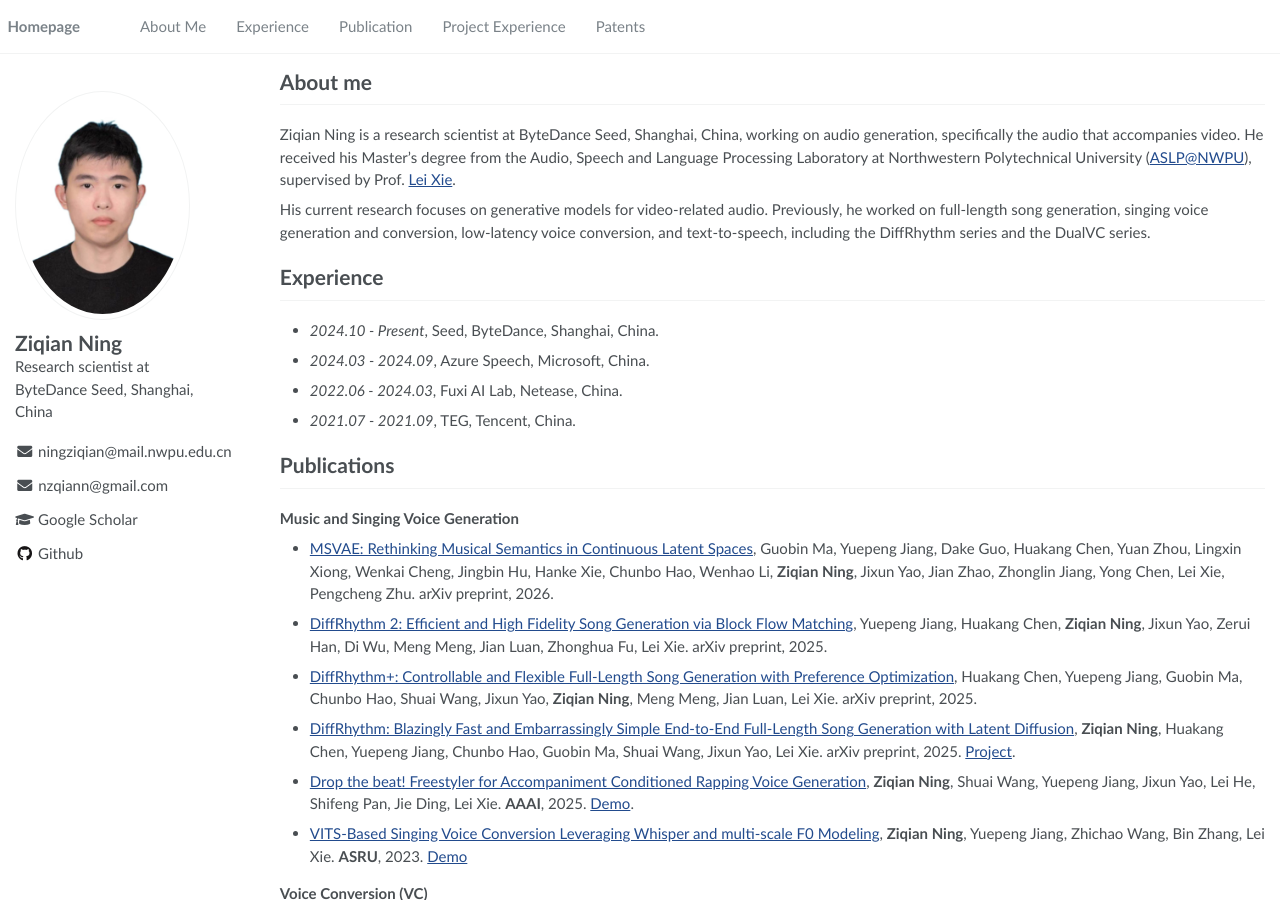
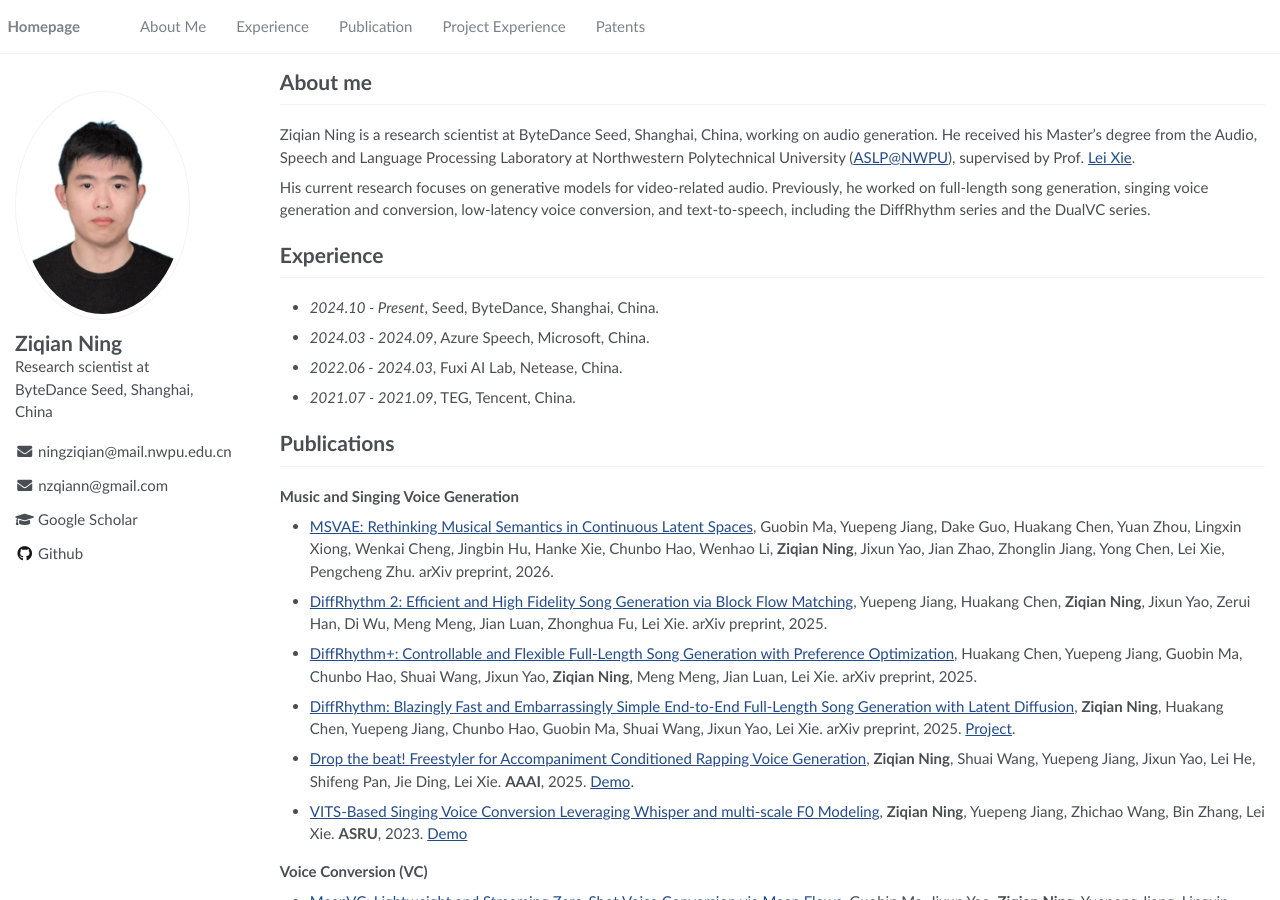
Before and after one commit to NZqian/NZqian.github.io, a Jekyll site: the page built from _pages/about.md, in a window 1280 px wide and 900 px high. Built offline with Jekyll 4.4.1, drawn with Linux system fonts in a browser that asks for light colours.

Commit message:
Drop the stiff audio-for-video clause from the bio.
Co-authored-by: Cursor <cursoragent@cursor.com>

```diff
--- a/_pages/about.md
+++ b/_pages/about.md
@@ -20,7 +20,7 @@ redirect_from:
 # About me
 <span class='anchor' id='about-me'></span>
 
-Ziqian Ning is a research scientist at ByteDance Seed, Shanghai, China, working on audio generation, specifically the audio that accompanies video. He received his Master's degree from the Audio, Speech and Language Processing Laboratory at Northwestern Polytechnical University ([ASLP@NWPU](http://www.npu-aslp.org/english)), supervised by Prof. [Lei Xie](http://www.nwpu-aslp.org/lxie/).
+Ziqian Ning is a research scientist at ByteDance Seed, Shanghai, China, working on audio generation. He received his Master's degree from the Audio, Speech and Language Processing Laboratory at Northwestern Polytechnical University ([ASLP@NWPU](http://www.npu-aslp.org/english)), supervised by Prof. [Lei Xie](http://www.nwpu-aslp.org/lxie/).
 
 His current research focuses on generative models for video-related audio. Previously, he worked on full-length song generation, singing voice generation and conversion, low-latency voice conversion, and text-to-speech, including the DiffRhythm series and the DualVC series.
 
```
